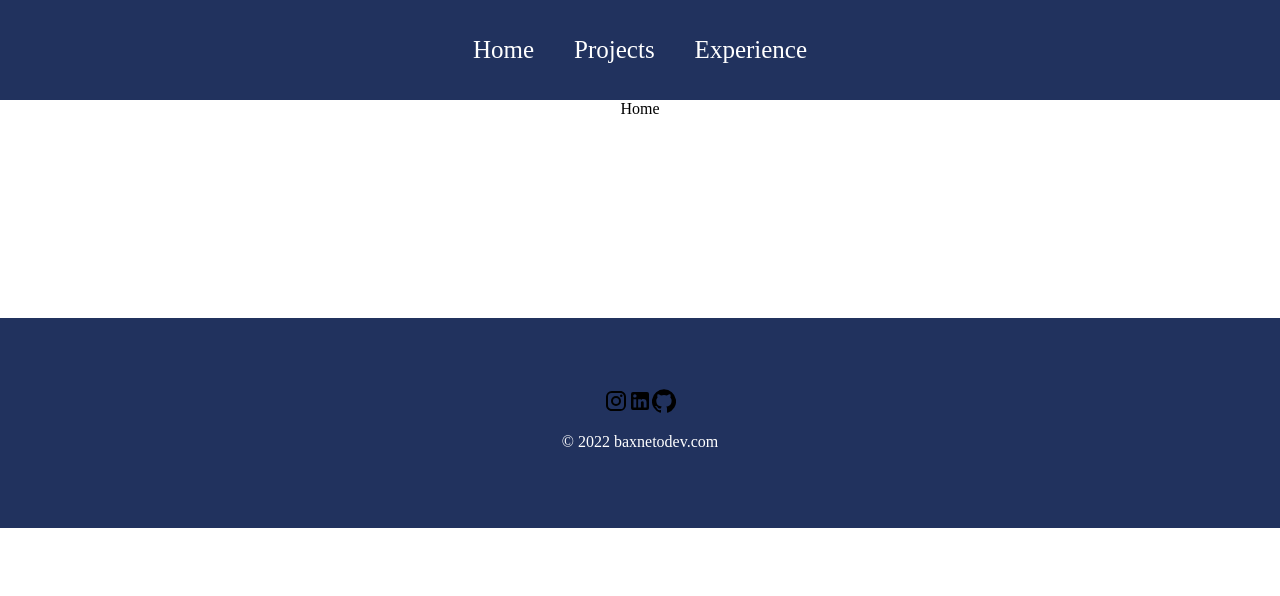
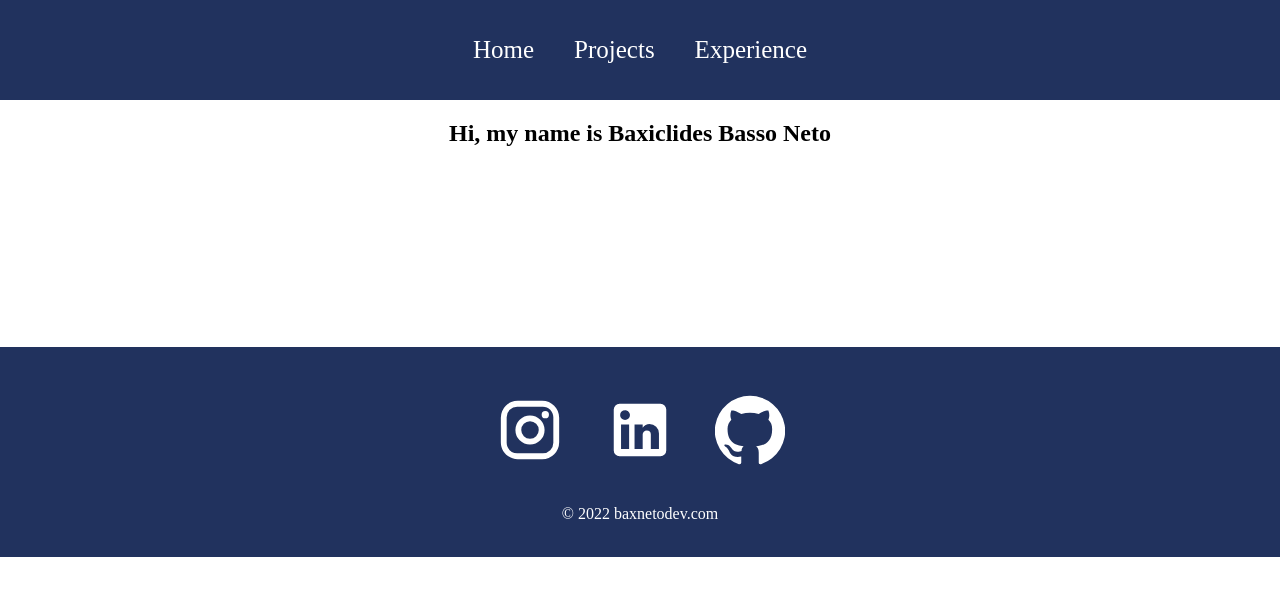
Before and after one commit to baxiclides-basso-neto/myPortfolio, a React (Vite) app: page / in a window 1280 px wide. Shown: the top 596 px of the page. Built offline with nearby package versions, Linux system fonts and the light colour scheme.

Commit message:
Add Readme file

```diff
--- a/src/components/footer/Footer.jsx
+++ b/src/components/footer/Footer.jsx
@@ -8,7 +8,7 @@ import '../../styles/Footer.css'
 const Footer = () => {
   return (
     <div className="footer">
-      <div>
+      <div className="socialMedia" >
         <InstagramIcon />
         <LinkedInIcon />
         <GitHubIcon />
--- a/src/pages/home/Home.jsx
+++ b/src/pages/home/Home.jsx
@@ -2,7 +2,12 @@ import React from 'react'
 
 const Home = () => {
   return (
-    <div>Home</div>
+    <div className='home'>
+      <div className="about">
+        <h2>Hi, my name is Baxiclides Basso Neto</h2>
+      </div>
+      <div className="skills"></div>
+    </div>
   )
 }
 
```
Also changed, not shown: 1 other file (tests, documents, lock files or other folders).
